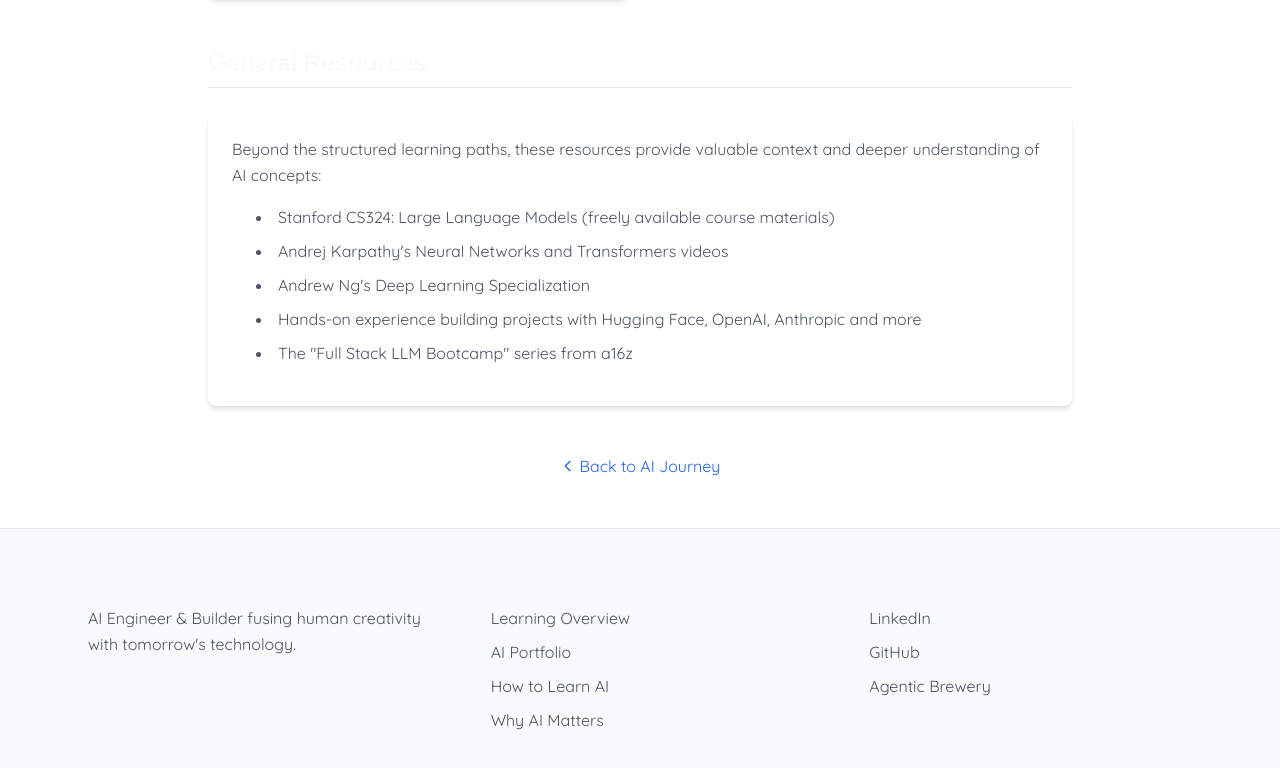
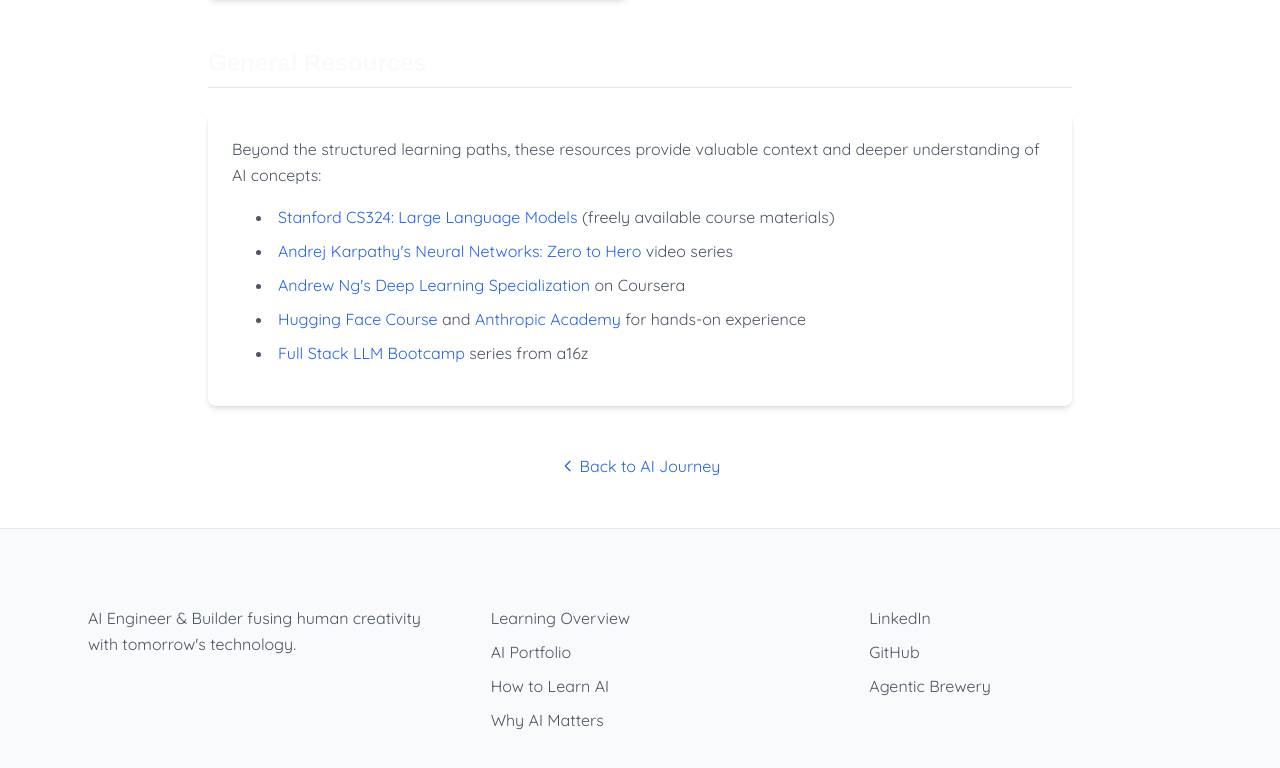
Before and after one commit to daveliew/my-portfolio, a Next.js app: page /ai-journey/how-to-learn/overview in a window 1280 px wide. Shown: the part 1658-2426 px from the top of the page. Built offline with nearby package versions, Linux system fonts and the light colour scheme; a web font is replaced by a local one.

Commit message:
updated resource list with tutorials

```diff
--- a/app/ai-journey/how-to-learn/overview/page.tsx
+++ b/app/ai-journey/how-to-learn/overview/page.tsx
@@ -130,11 +130,70 @@
             Beyond the structured learning paths, these resources provide valuable context and deeper understanding of AI concepts:
           </p>
           <ul className="list-disc list-inside text-gray-600 dark:text-gray-300 space-y-2">
-            <li>Stanford CS324: Large Language Models (freely available course materials)</li>
-            <li>Andrej Karpathy&apos;s Neural Networks and Transformers videos</li>
-            <li>Andrew Ng&apos;s Deep Learning Specialization</li>
-            <li>Hands-on experience building projects with Hugging Face, OpenAI, Anthropic and more</li>
-            <li>The &quot;Full Stack LLM Bootcamp&quot; series from a16z</li>
+            <li>
+              <a
+                href="https://stanford-cs324.github.io/winter2022/"
+                target="_blank"
+                rel="noopener noreferrer"
+                className="text-blue-600 dark:text-blue-400 hover:underline"
+              >
+                Stanford CS324: Large Language Models
+              </a>
+              {" "}(freely available course materials)
+            </li>
+            <li>
+              <a
+                href="https://www.youtube.com/playlist?list=PLAqhIrjkxbuWI23v9cThsA9GvCAUhRvKZ"
+                target="_blank"
+                rel="noopener noreferrer"
+                className="text-blue-600 dark:text-blue-400 hover:underline"
+              >
+                Andrej Karpathy&apos;s Neural Networks: Zero to Hero
+              </a>
+              {" "}video series
+            </li>
+            <li>
+              <a
+                href="https://www.coursera.org/specializations/deep-learning"
+                target="_blank"
+                rel="noopener noreferrer"
+                className="text-blue-600 dark:text-blue-400 hover:underline"
+              >
+                Andrew Ng&apos;s Deep Learning Specialization
+              </a>
+              {" "}on Coursera
+            </li>
+            <li>
+              <a
+                href="https://huggingface.co/learn"
+                target="_blank"
+                rel="noopener noreferrer"
+                className="text-blue-600 dark:text-blue-400 hover:underline"
+              >
+                Hugging Face Course
+              </a>
+              {" "}and{" "}
+              <a
+                href="https://www.anthropic.com/learn"
+                target="_blank"
+                rel="noopener noreferrer"
+                className="text-blue-600 dark:text-blue-400 hover:underline"
+              >
+                Anthropic Academy
+              </a>
+              {" "}for hands-on experience
+            </li>
+            <li>
+              <a
+                href="https://fullstackdeeplearning.com/llm-bootcamp/"
+                target="_blank"
+                rel="noopener noreferrer"
+                className="text-blue-600 dark:text-blue-400 hover:underline"
+              >
+                Full Stack LLM Bootcamp
+              </a>
+              {" "}series from a16z
+            </li>
           </ul>
         </Card>
       </motion.section>
--- a/app/laboratory/page.tsx
+++ b/app/laboratory/page.tsx
@@ -8,7 +8,6 @@
 import { themeColors, themeUtilities } from '@/styles/theme';
 
 // Import data
-import aiJourneyData from '@/data/ai-journey.json';
 import sustainabilityData from '@/data/sustainability.json';
 
 export default function LaboratoryPage() {
@@ -237,7 +236,7 @@
                 </div>
                 <div className="flex justify-between text-sm">
                   <span>Key Insight:</span>
-                  <span className="font-medium">Gesture > Voice > Touch</span>
+                  <span className="font-medium">Gesture &gt; Voice &gt; Touch</span>
                 </div>
               </div>
             </Card>
@@ -428,7 +427,7 @@
                 ⚡ The 2-Minute Rule Discovery
               </h3>
               <p className="text-[var(--text-secondary)] mb-3">
-                If users can't achieve first success within 2 minutes, the architecture has failed.
+                If users can&apos;t achieve first success within 2 minutes, the architecture has failed.
                 This became the north star metric for all human-AI interface design, and now extends to human-robot collaboration.
               </p>
               <div className="text-sm text-[var(--text-secondary)]">
@@ -442,7 +441,7 @@
               </h3>
               <p className="text-[var(--text-secondary)] mb-3">
                 Human mortality creates urgency and meaning that immortal AI systems cannot replicate.
-                This "bug" in human design is actually our greatest feature for creative decision-making and long-term sustainability thinking.
+                This &ldquo;bug&rdquo; in human design is actually our greatest feature for creative decision-making and long-term sustainability thinking.
               </p>
               <div className="text-sm text-[var(--text-secondary)]">
                 <strong>Insight:</strong> Our finite nature is a competitive advantage, not a limitation to overcome.
```
